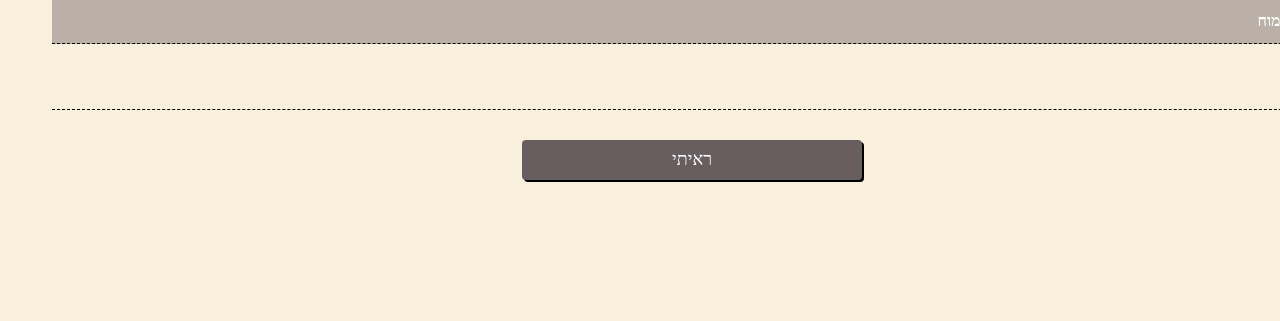
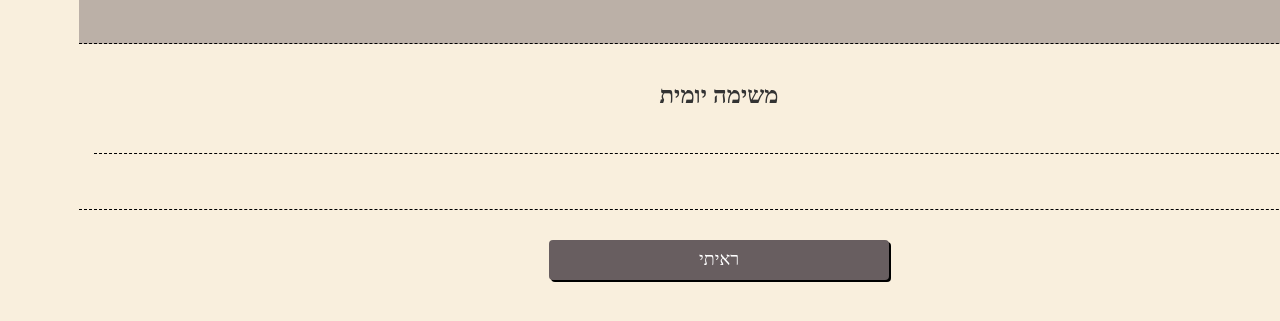
Before and after one commit to ofirelarat/ProjectMostServer, a web app: page /WEB-INF/pages/ImageViewPage.html in a window 1280 px wide. Shown: the top 321 px of the page. Run offline with its HTML, style and script files only (its server is not run), Linux system fonts and the light colour scheme; data that the repository does not hold is empty; some libraries are stand-ins or nearby versions.

Commit message:
add title to image page

```diff
--- a/src/main/webapp/WEB-INF/pages/ImageViewPage.html
+++ b/src/main/webapp/WEB-INF/pages/ImageViewPage.html
@@ -40,6 +40,10 @@
     </div>
 
 	<div style="text-align: center;">
+		<div class="modal-header">
+ 			<h3 class="modal-title">משימה יומית</h3>
+ 		</div>
+
 		<img id="image"></img>
 
 		<div class="modal-footer">
```
